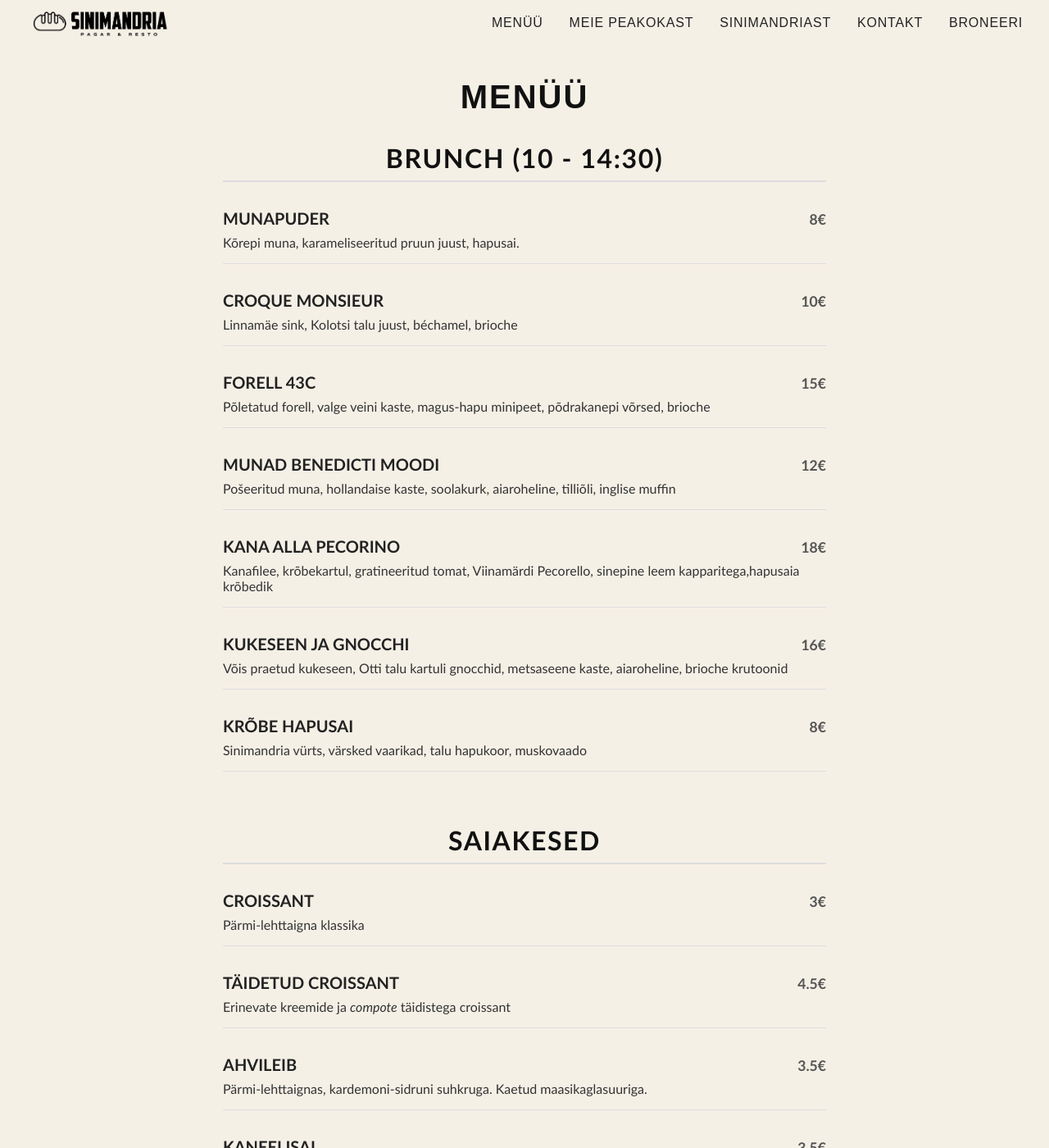
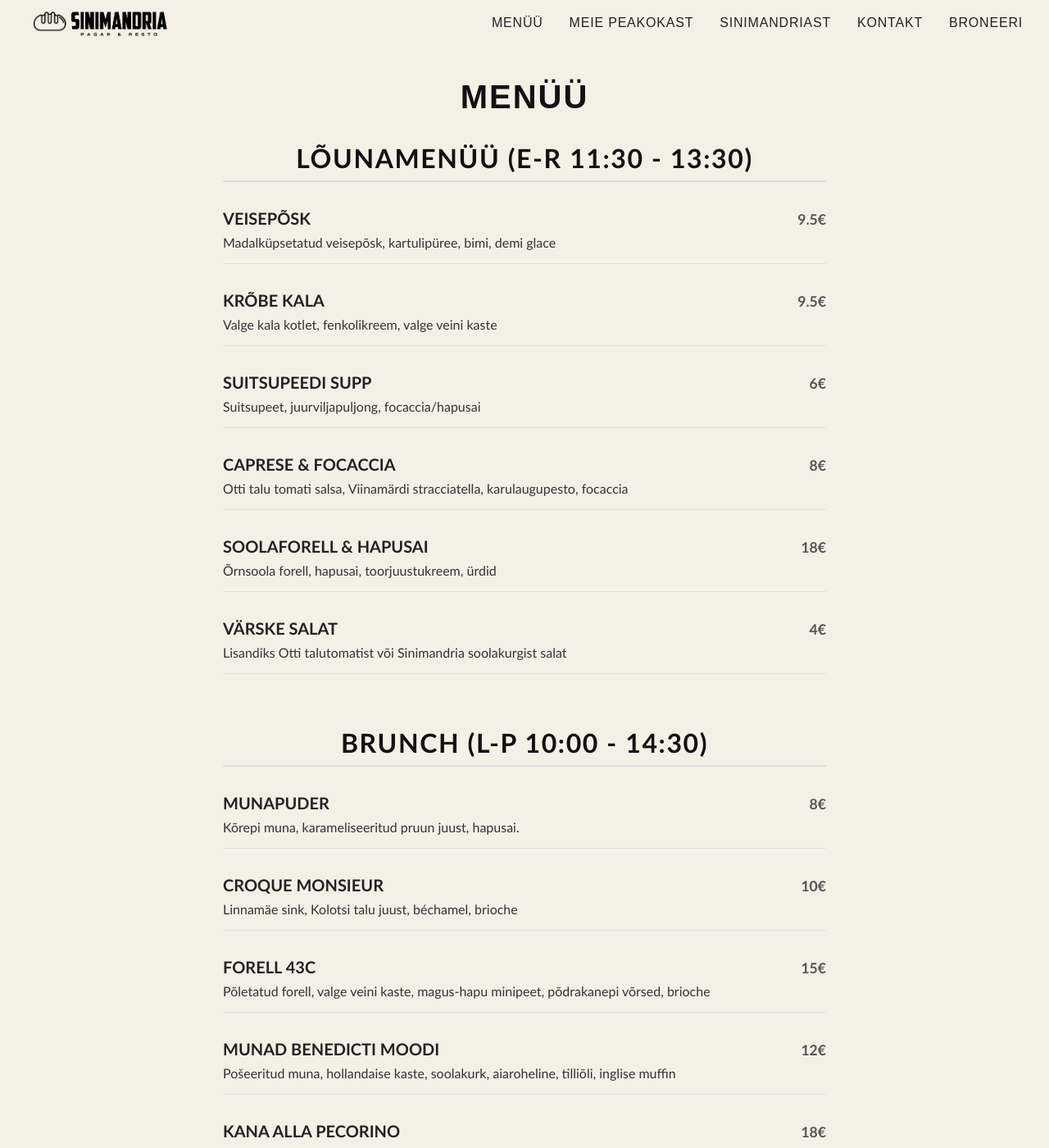
Before and after one commit to m-tu/sinimandria, a Jekyll site: the page built from pages/menu.markdown, in a window 1280 px wide and 1400 px high. Shown: the whole window at 82% size. Built offline with Jekyll 4.4.1, drawn with Linux system fonts in a browser that asks for light colours.

Commit message:
Update menu.markdown

```diff
--- a/pages/menu.markdown
+++ b/pages/menu.markdown
@@ -5,9 +5,36 @@
 body_class: light-nav
 ---
 <h1>Menüü</h1>
+<section class="menu-section">
+  <h2 class="menu-heading">Lõunamenüü (E-R 11:30 - 13:30)</h2>
+  <div class="menu-item">
+    <h3>VEISEPÕSK <span class="price">9.5€</span></h3>
+    <p>Madalküpsetatud veisepõsk, kartulipüree, bimi, demi glace</p>
+  </div>
+  <div class="menu-item">
+    <h3>KRÕBE KALA <span class="price">9.5€</span></h3>
+    <p>Valge kala kotlet, fenkolikreem, valge veini kaste</p>
+  </div>
+  <div class="menu-item">
+    <h3>SUITSUPEEDI SUPP <span class="price">6€</span></h3>
+    <p>Suitsupeet, juurviljapuljong, focaccia/hapusai</p>
+  </div>
+  <div class="menu-item">
+    <h3>CAPRESE & FOCACCIA <span class="price">8€</span></h3>
+    <p>Otti talu tomati salsa, Viinamärdi stracciatella, karulaugupesto, focaccia</p>
+  </div>
+  <div class="menu-item">
+    <h3>SOOLAFORELL & HAPUSAI  <span class="price">18€</span></h3>
+    <p>Õrnsoola forell, hapusai, toorjuustukreem, ürdid</p>
+  </div>
+  <div class="menu-item">
+    <h3>VÄRSKE SALAT  <span class="price">4€</span></h3>
+    <p>Lisandiks Otti talutomatist või Sinimandria soolakurgist salat</p>
+  </div>
+</section>
 
 <section class="menu-section">
-  <h2 class="menu-heading">Brunch (10 - 14:30)</h2>
+  <h2 class="menu-heading">Brunch (L-P 10:00 - 14:30)</h2>
   <div class="menu-item">
     <h3>MUNAPUDER <span class="price">8€</span></h3>
     <p>Kõrepi muna, karameliseeritud pruun juust, hapusai.</p>
```
